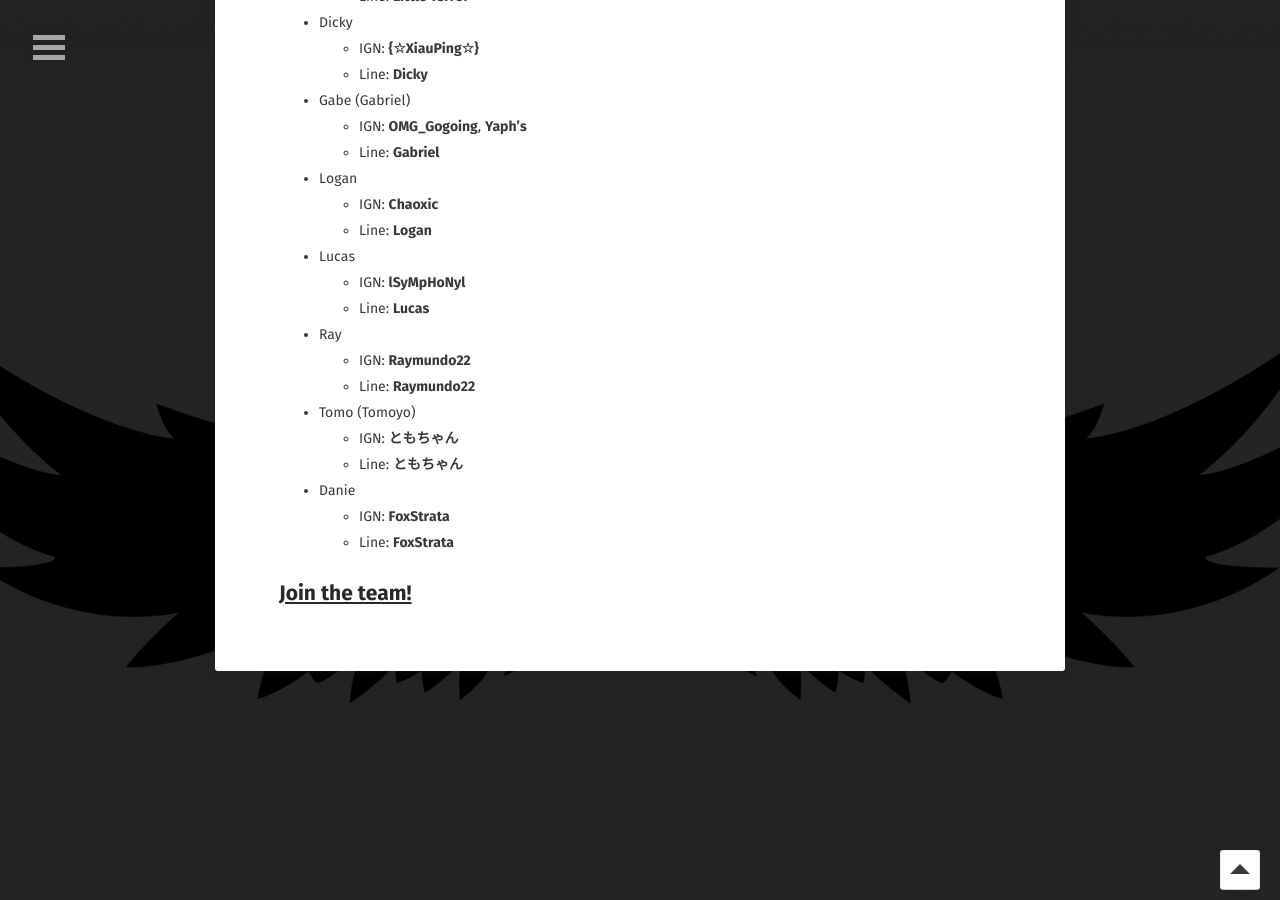
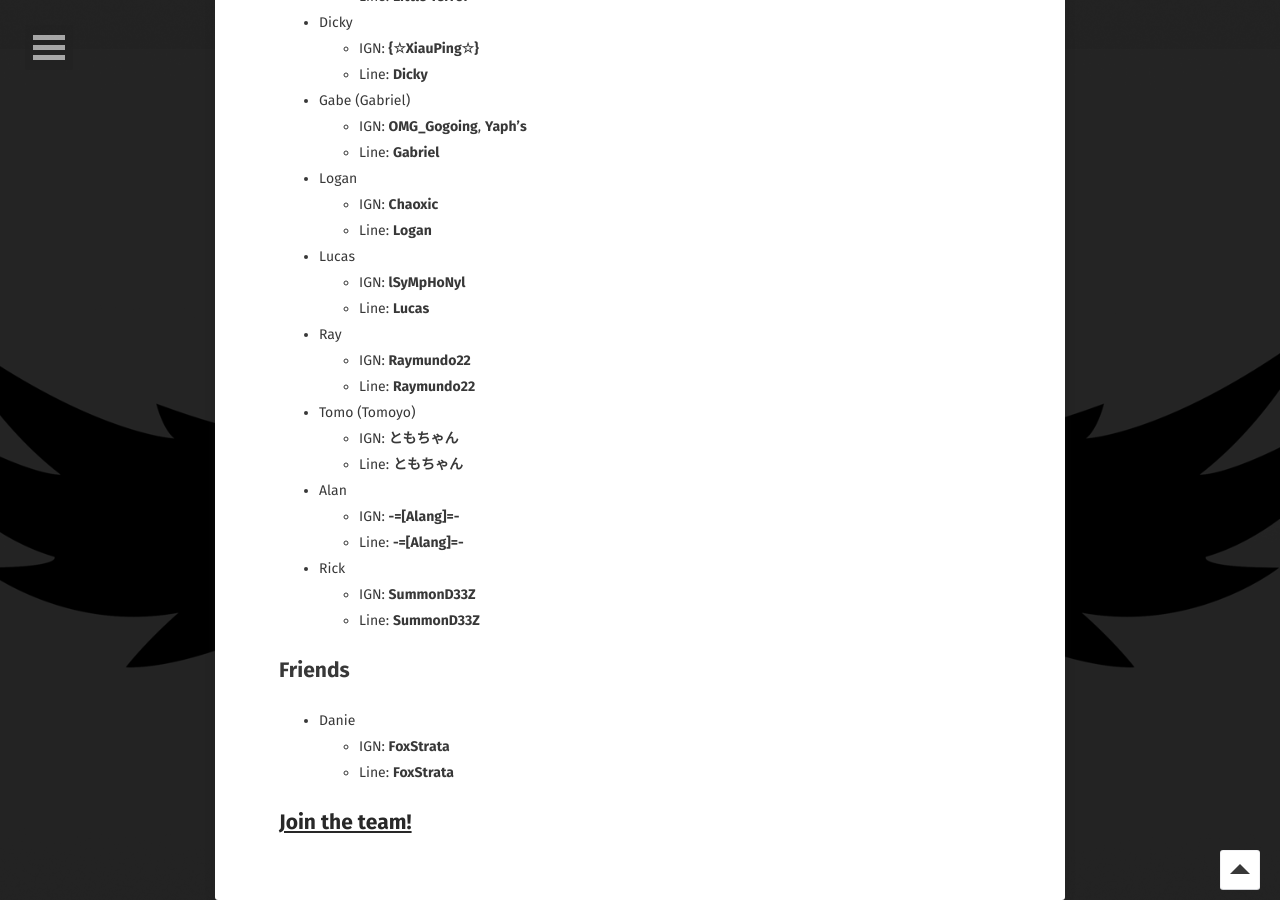
Before and after one commit to davk28/brokenluck.github.io, a Jekyll site: the page built from members/index.md, in a window 1280 px wide and 900 px high, scrolled down 851 px. Built offline with Jekyll 4.4.1, drawn with Linux system fonts in a browser that asks for light colours; some web fonts are replaced.

Commit message:
Add new recruits to website.

```diff
--- a/members/index.md
+++ b/members/index.md
@@ -45,6 +45,15 @@ comments: false
 * Tomo (Tomoyo)
   * IGN: <b>ともちゃん</b>
   * Line: <b>ともちゃん</b>
+* Alan
+  * IGN: <b>-=[Alang]=-</b>
+  * Line: <b>-=[Alang]=-</b>
+* Rick
+  * IGN: <b>SummonD33Z</b>
+  * Line: <b>SummonD33Z</b>
+
+## Friends
+
 * Danie
   * IGN: <b>FoxStrata</b>
   * Line: <b>FoxStrata</b>
```
